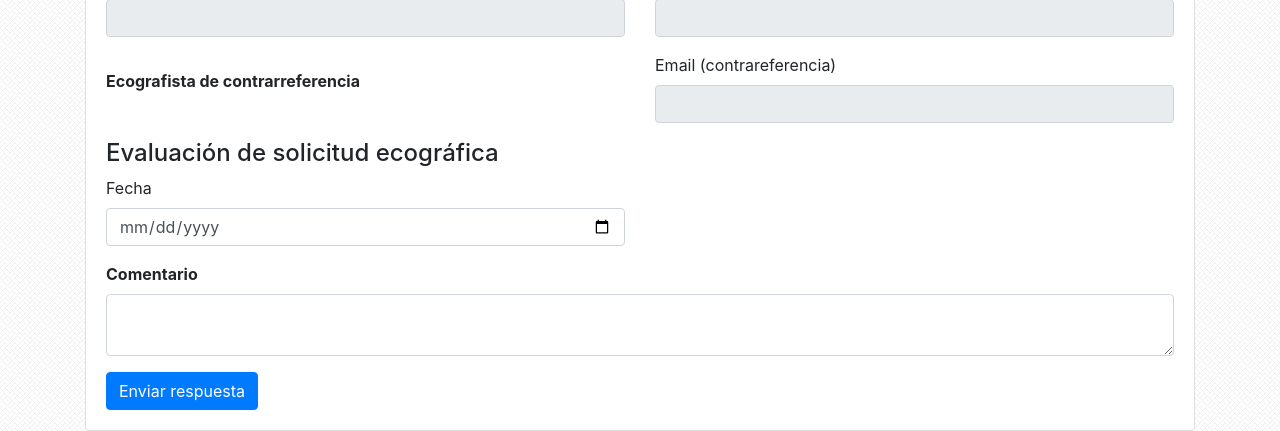
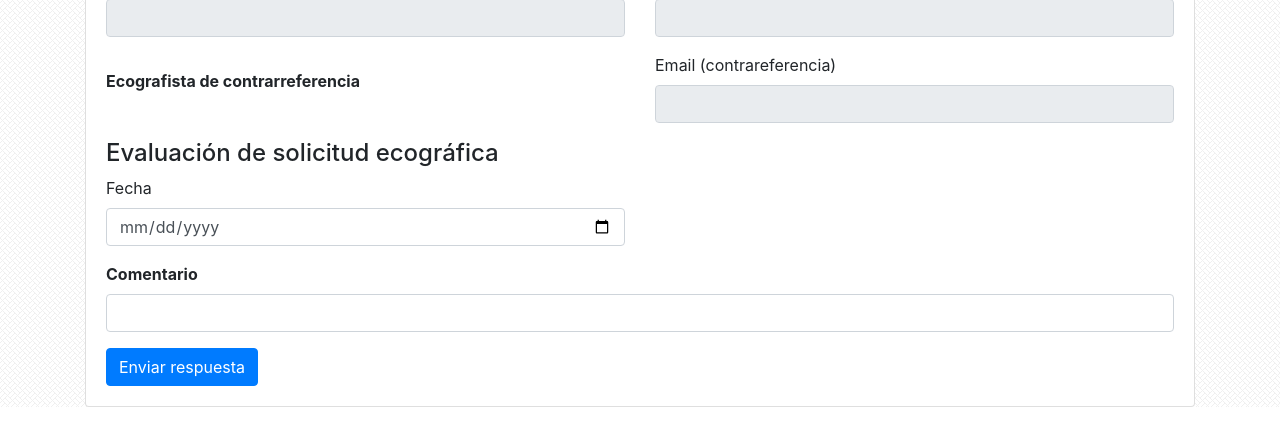
Before and after one commit to wetrust/interconsultas, a PHP site: template application/view/dashboard/agendar.php in a window 1280 px wide. Shown: the part 707-1138 px from the top of the page. After the commit the page ends 1114 px from the top, so only its background shows below. Run offline with PHP 8.4, Linux system fonts and the light colour scheme; the template is opened without the code that fills it, so the values that code supplies are empty; some libraries are stand-ins or nearby versions.

Commit message:
una linea

```diff
--- a/application/view/dashboard/agendar.php
+++ b/application/view/dashboard/agendar.php
@@ -119,7 +119,7 @@
                 <div class="row">
                     <div class="col form-group">
                         <label for="interconsulta.comentario.respuesta"><strong>Comentario</strong></label>
-                        <textarea type="text" class="form-control" name="comentario"></textarea>
+                        <input type="text" class="form-control" name="comentario">
                     </div>
                 </div>
                 <button type="submit" class="btn btn-primary">Enviar respuesta</button>
@@ -130,9 +130,3 @@
         </div>
     </div>
 </div>
-<script src="https://cloud.tinymce.com/5/tinymce.min.js?apiKey=oouk84qvr4nweklpy61gp7uep4rl0h3mnn2sc4t81ay5qs1f"></script>
-<script>
-    $(document).ready(function () {
-        tinymce.init({ selector:'textarea' });
-    });
-</script>
```
